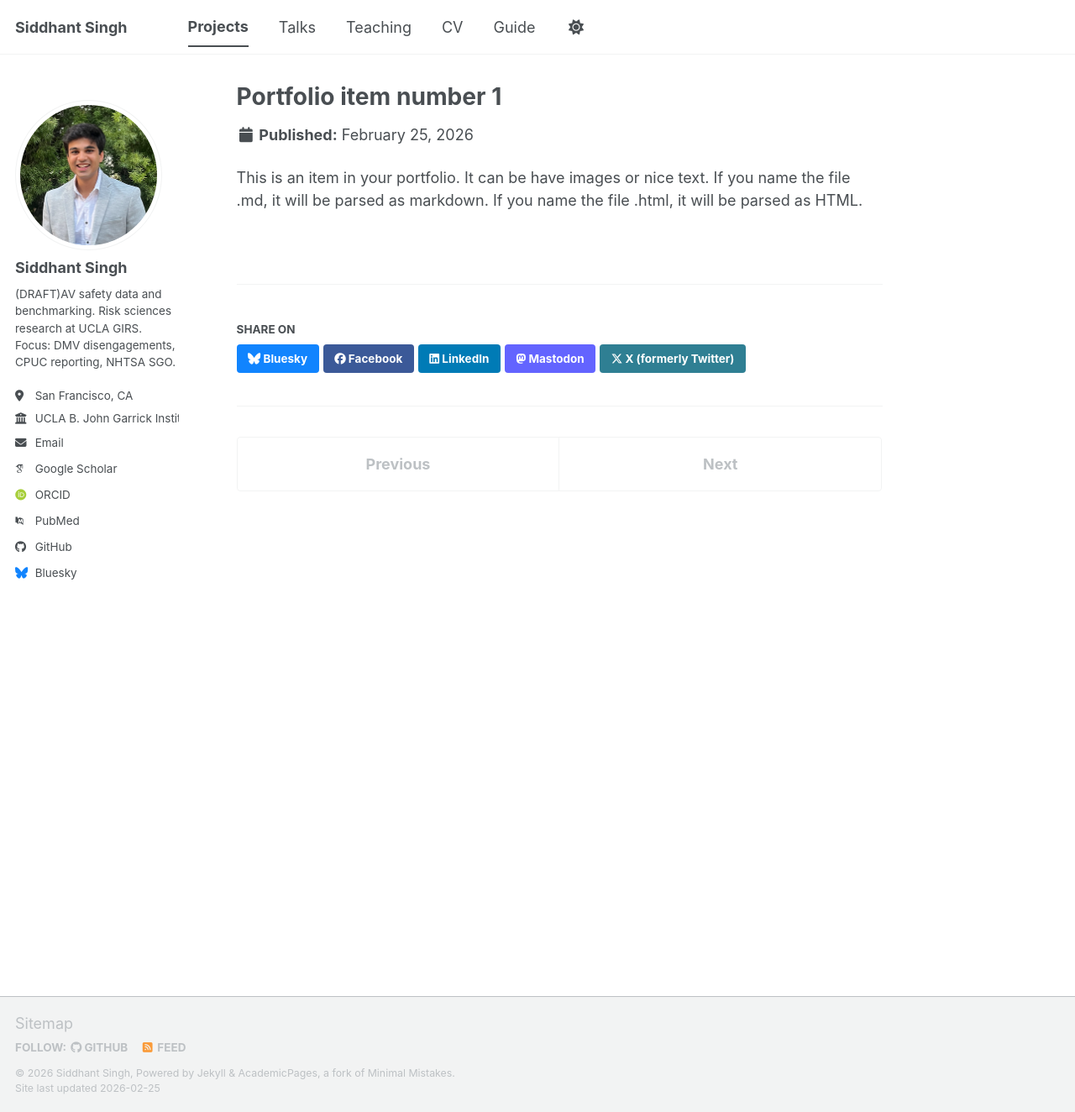
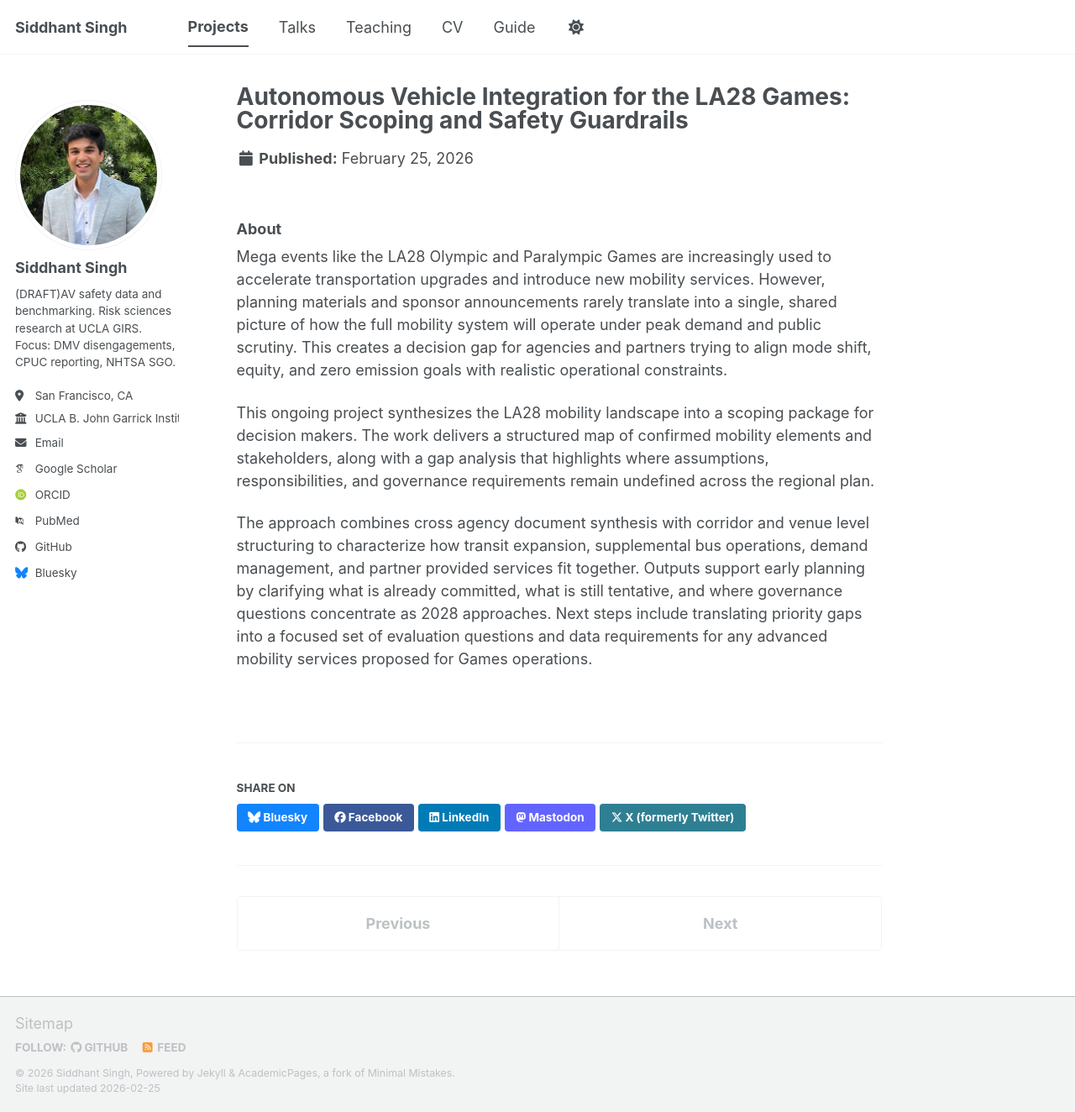
Before and after one commit to sidsingh30/sidsingh30.github.io, a Jekyll site: the page built from _portfolio/portfolio-1.md, in a window 1280 px wide and 1324 px high. Shown: the whole window at 84% size. Built offline with Jekyll 4.4.1, drawn with Linux system fonts in a browser that asks for light colours; some web fonts are replaced; a script bundle is joined from its source files by our own code; library files that are not in the unit come from our copies.

Commit message:
Revise portfolio item for LA28 Games project
Updated portfolio item title and excerpt, and added detailed project description for the LA28 Games mobility project.

```diff
--- a/_portfolio/portfolio-1.md
+++ b/_portfolio/portfolio-1.md
@@ -1,7 +1,13 @@
 ---
-title: "Portfolio item number 1"
-excerpt: "Short description of portfolio item number 1<br/><img src='/images/500x300.png'>"
+title: "Autonomous Vehicle Integration for the LA28 Games: Corridor Scoping and Safety Guardrails"
+excerpt: "Short description of portfolio item number 1<br/><img src='/images/LA28Waymo.png'>"
 collection: portfolio
 ---
 
-This is an item in your portfolio. It can be have images or nice text. If you name the file .md, it will be parsed as markdown. If you name the file .html, it will be parsed as HTML.
+### About
+
+Mega events like the LA28 Olympic and Paralympic Games are increasingly used to accelerate transportation upgrades and introduce new mobility services. However, planning materials and sponsor announcements rarely translate into a single, shared picture of how the full mobility system will operate under peak demand and public scrutiny. This creates a decision gap for agencies and partners trying to align mode shift, equity, and zero emission goals with realistic operational constraints.
+
+This ongoing project synthesizes the LA28 mobility landscape into a scoping package for decision makers. The work delivers a structured map of confirmed mobility elements and stakeholders, along with a gap analysis that highlights where assumptions, responsibilities, and governance requirements remain undefined across the regional plan.
+
+The approach combines cross agency document synthesis with corridor and venue level structuring to characterize how transit expansion, supplemental bus operations, demand management, and partner provided services fit together. Outputs support early planning by clarifying what is already committed, what is still tentative, and where governance questions concentrate as 2028 approaches. Next steps include translating priority gaps into a focused set of evaluation questions and data requirements for any advanced mobility services proposed for Games operations.
```
